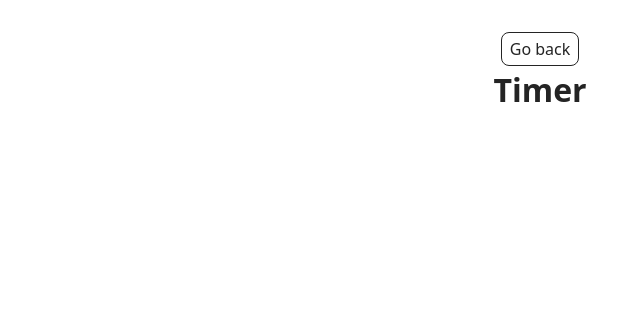
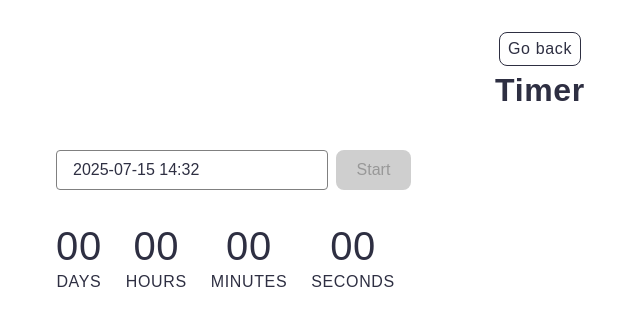
Before and after one commit to lkarm67/goit-js-hw-10, a website built with Vite: page src/1-timer.html in a window 1280 px wide. Shown: the whole page, without its empty margins (100-740 px from the left). Built offline with nearby package versions, Linux system fonts and the light colour scheme.

Commit message:
fix timer-files, index.html,css

```diff
--- a/package.json
+++ b/package.json
@@ -17,6 +17,8 @@
   "author": "Alexander Repeta <alexander.repeta@gmail.com>",
   "license": "ISC",
   "dependencies": {
+    "flatpickr": "^4.6.13",
+    "izitoast": "^1.4.0",
     "vite-plugin-full-reload": "^1.2.0",
     "vite-plugin-html-inject": "^1.1.2"
   }
--- a/src/1-timer.html
+++ b/src/1-timer.html
@@ -14,6 +14,31 @@
         <a class="back-link" href="./index.html">Go back</a>
         <h1 class="main-title">Timer</h1>
       </div>
+      <div class="timer-container">
+        <div class="input-btn">
+          <input class="datetime-input" type="text" id="datetime-picker" />
+          <button class="start-button" type="button" data-start>Start</button>
+        </div>
+        <div class="timer">
+          <div class="field">
+            <span class="value" data-days>00</span>
+            <span class="label">DAYS</span>
+          </div>
+          <div class="field">
+            <span class="value" data-hours>00</span>
+            <span class="label">HOURS</span>
+          </div>
+          <div class="field">
+            <span class="value" data-minutes>00</span>
+            <span class="label">MINUTES</span>
+          </div>
+          <div class="field">
+            <span class="value" data-seconds>00</span>
+            <span class="label">SECONDS</span>
+          </div>
+        </div>
+      </div>
+
     </main>
     <script type="module" src="./js/1-timer.js"></script>
   </body>
--- a/src/css/styles.css
+++ b/src/css/styles.css
@@ -16,3 +16,113 @@
 @import url('./badges.css');
 @import url('./back-link.css');
 @import url('./footer.css');
+
+/*Timer*/
+body {
+  font-family: "Montserrat", sans-serif;
+  font-weight: 400;
+    font-size: 16px;
+    line-height: 1.5;
+    letter-spacing: 0.04em;
+    color: #2e2f42;
+
+}
+
+input,
+button {
+  font-family: inherit;
+  font-size: inherit;
+  color: inherit;
+  height: 40px;
+    padding: 0 16px;
+    /*border: 1px solid #ccc;*/
+    box-sizing: border-box;
+    /*font-size: 16px;
+    /*line-height: 1;*/
+    vertical-align: middle;
+}
+
+.timer-container{
+  padding-left: 156px;
+  padding-top: 36px;
+  background-color: #fff;
+}
+
+.input-btn{
+  display: flex;
+  align-items: flex-start;
+  justify-content: flex-start;
+  flex-direction: row;
+  gap: 8px;
+  margin-bottom: 32px;
+}
+
+
+.datetime-input {
+  border-radius: 4px;
+  border: 1px solid #808080;
+    width: 272px;
+    height: 40px;
+    padding: 0 16px;
+}
+
+.datetime-input:hover{
+  border: 1px solid #000;
+}
+
+.datetime-input:focus {
+  border: 1px solid #4e75ff;
+}
+
+.datetime-input:disabled {
+border: 1px solid #808080;
+background-color: #fbf9f9;
+color: #808080;
+}
+
+.start-button {
+  display: flex;
+  align-items: center;
+  justify-content: center;
+  flex-direction: row;
+  gap: 10px;
+  border-radius: 8px;
+  border: none;
+  padding: 8px 16px;
+  width: 75px;
+  height: 40px;
+  background-color: #4e75ff;
+  font-weight: 500;
+  color: #fff;
+}
+
+.start-button:hover {
+  color: #fff;
+  background-color: #6c8cff;
+}
+
+.start-button:disabled{
+  color: #989898;
+  background-color: #cfcfcf;
+}
+
+.timer{
+  display: flex;
+    align-items: flex-start;
+    justify-content: flex-start;
+    flex-direction: row;
+    gap: 24px;
+}
+
+.field{
+  display: flex;
+    align-items: center;
+    justify-content: flex-start;
+    flex-direction: column;
+    gap: 0px;
+}
+
+.value{
+    font-size: 40px;
+    line-height: 1.2;
+}
--- a/src/js/1-timer.js
+++ b/src/js/1-timer.js
@@ -1 +1,90 @@
-console.log('Timer');
+import flatpickr from "flatpickr";
+import "flatpickr/dist/flatpickr.min.css";
+import iziToast from "izitoast";
+import "izitoast/dist/css/iziToast.min.css";
+
+const startButton = document.querySelector("[data-start]");
+const dateTimeInput = document.querySelector("#datetime-picker");
+const dataDays = document.querySelector("[data-days]");
+const dataHours = document.querySelector("[data-hours]");
+const dataMinutes = document.querySelector("[data-minutes]");
+const dataSeconds = document.querySelector("[data-seconds]");
+
+let userSelectedDate = null;
+let timerId = null;
+
+startButton.disabled = true;
+
+const options = {
+  enableTime: true,
+  time_24hr: true,
+  defaultDate: new Date(),
+  minuteIncrement: 1,
+  onClose(selectedDates) {
+    const selected = selectedDates[0];
+    console.log(selectedDates[0]);
+    if (selected <= new Date()) {
+      iziToast.warning({
+        message: "Please choose a date in the future",
+        position: "topRight",
+      });
+      startButton.disabled = true;
+    } else {
+      userSelectedDate = selected;
+      startButton.disabled = false;
+    }
+  },
+};
+
+document.addEventListener("DOMContentLoaded", () => {
+    flatpickr("#datetime-picker", options);
+});
+
+function addLeadingZero(value) {
+  return String(value).padStart(2, "0");
+}
+
+function convertMs(ms) {
+  const second = 1000;
+  const minute = second * 60;
+  const hour = minute * 60;
+  const day = hour * 24;
+
+  const days = Math.floor(ms / day);
+  const hours = Math.floor((ms % day) / hour);
+  const minutes = Math.floor(((ms % day) % hour) / minute);
+  const seconds = Math.floor((((ms % day) % hour) % minute) / second);
+
+  return { days, hours, minutes, seconds };
+}
+
+console.log(convertMs(2000)); // {days: 0, hours: 0, minutes: 0, seconds: 2}
+console.log(convertMs(140000)); // {days: 0, hours: 0, minutes: 2, seconds: 20}
+console.log(convertMs(24140000)); // {days: 0, hours: 6 minutes: 42, seconds: 20}
+
+function updateTimerDisplay({ days, hours, minutes, seconds }) {
+  dataDays.textContent = addLeadingZero(days);
+  dataHours.textContent = addLeadingZero(hours);
+  dataMinutes.textContent = addLeadingZero(minutes);
+  dataSeconds.textContent = addLeadingZero(seconds);
+}
+
+startButton.addEventListener("click", () => {
+  startButton.disabled = true;
+  dateTimeInput.disabled = true;
+
+  timerId = setInterval(() => {
+    const currentDateTime = new Date();
+    const msDiffrence = userSelectedDate - currentDateTime;
+
+    if (msDiffrence <= 0) {
+      clearInterval(timerId);
+      updateTimerDisplay({ days: 0, hours: 0, minutes: 0, seconds: 0 });
+      dateTimeInput.disabled = false;
+      return;
+    }
+
+    const time = convertMs(msDiffrence);
+    updateTimerDisplay(time);
+  }, 1000);
+});
```
Also changed, not shown: src/index.html (+0 -5 lines), 1 other file.
